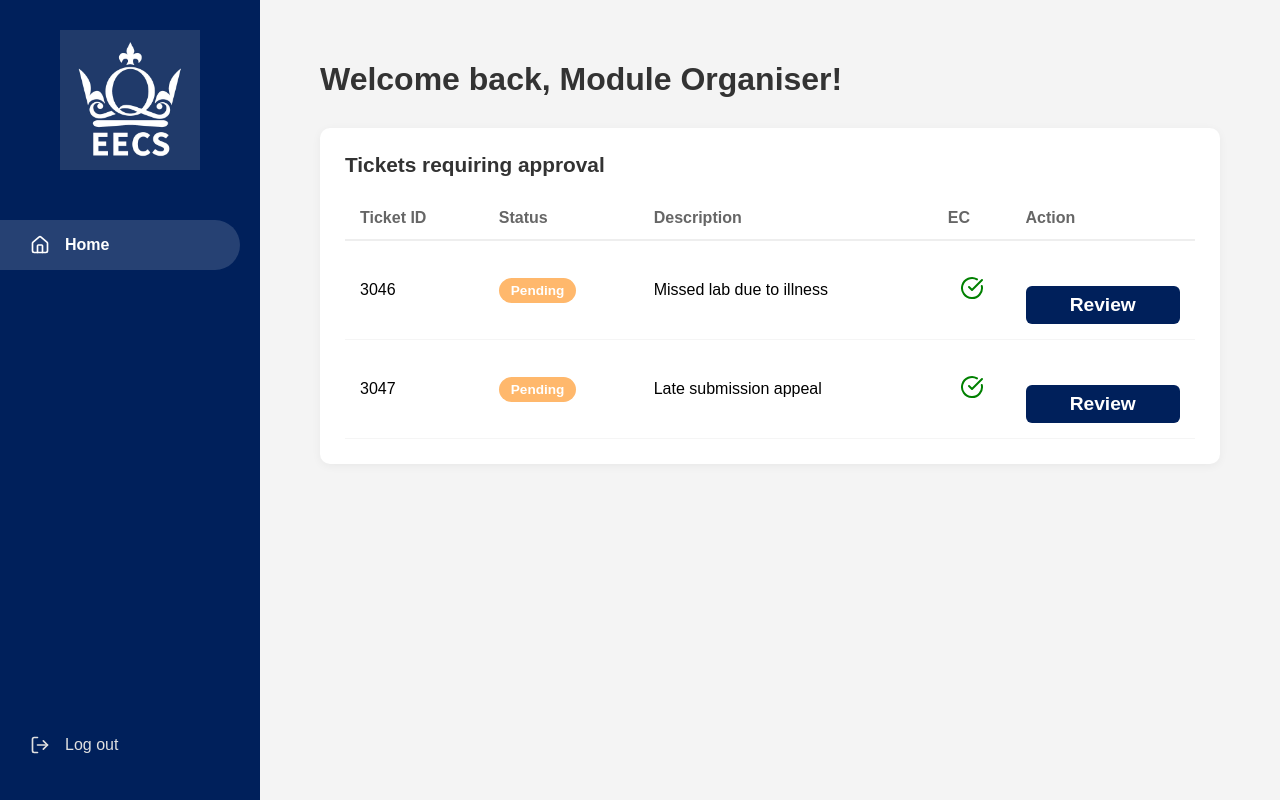
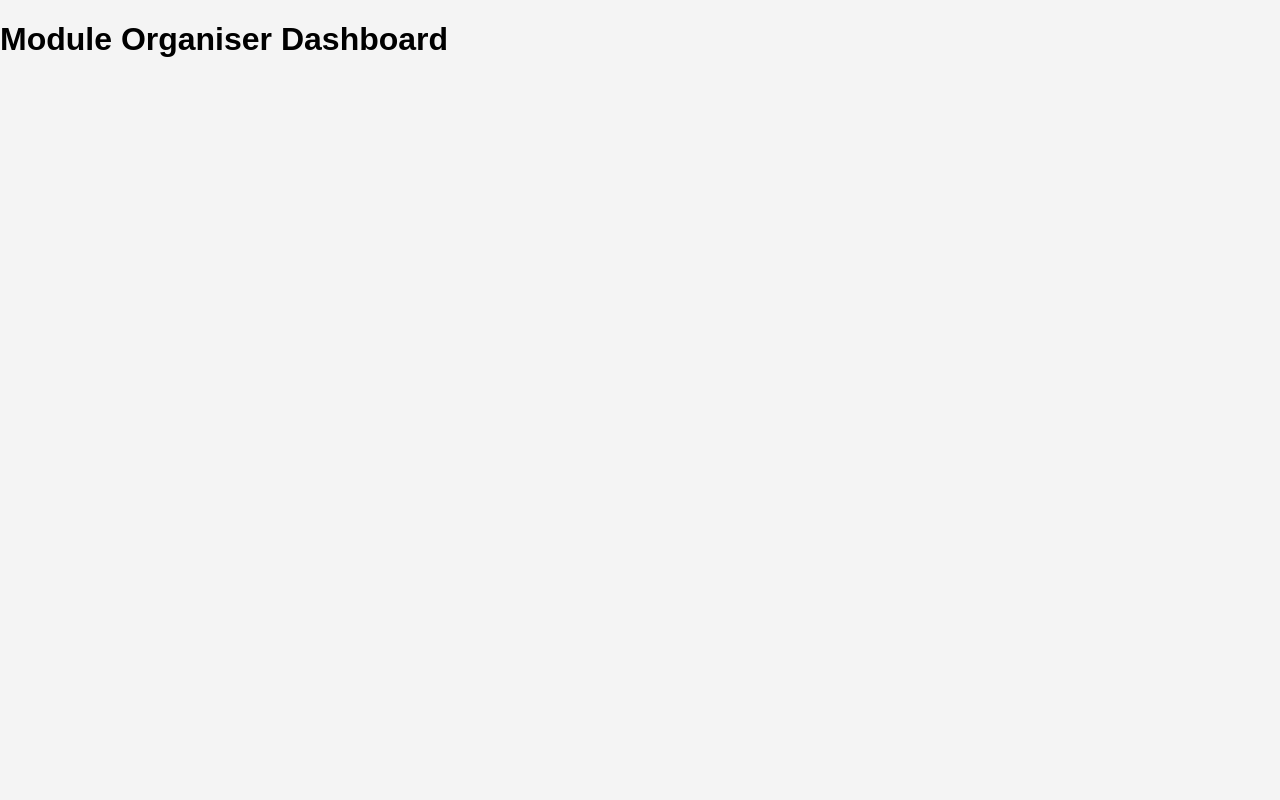
Before and after one commit to lloyd-a-alex/softenglogin, a React (Vite) app: page /module-organiser in a window 1280 px wide. Built offline with nearby package versions, Linux system fonts and the light colour scheme.

Commit message:
created base files for the module organiser dashboard. just a blank flex container for now

```diff
--- a/src/components/ModuleOrganiserDashboard.css
+++ b/src/components/ModuleOrganiserDashboard.css
@@ -1,30 +1,6 @@
-.mo-dashboard-container { display: flex; height: 100vh; background-color: #f4f4f4; font-family: Arial, sans-serif; }
-.mo-sidebar { width: 260px; background-color: #00205b; color: white; display: flex; flex-direction: column; }
-.mo-sidebar-brand { padding: 30px 20px; display: flex; justify-content: center; }
-.mo-sidebar-brand img { width: 140px; }
-.mo-nav-menu { flex: 1; padding-top: 20px; }
-.mo-nav-item { padding: 15px 20px 15px 30px; display: flex; align-items: center; gap: 15px; cursor: pointer; color: #e0e0e0; }
-.mo-nav-item:hover { color: white; background-color: rgba(255, 255, 255, 0.05); }
-.mo-nav-item.active { background-color: rgba(255, 255, 255, 0.15); color: white; border-radius: 0 25px 25px 0; margin-right: 20px; font-weight: bold; }
-.mo-bottom-nav { padding-bottom: 30px; }
-.mo-main-content { flex: 1; padding: 40px 60px; overflow-y: auto; }
-.mo-main-content h1 { font-size: 2rem; color: #333; margin-bottom: 30px; }
-.mo-table-section { background: white; padding: 25px; border-radius: 10px; box-shadow: 0 2px 10px rgba(0,0,0,0.05); }
-.mo-table-section h2 { margin-top: 0; margin-bottom: 20px; font-size: 1.3rem; color: #333; }
-.mo-tickets-table { width: 100%; border-collapse: collapse; text-align: left; }
-.mo-tickets-table th { padding: 12px 15px; border-bottom: 2px solid #eee; color: #666; font-weight: bold; }
-.mo-tickets-table td { padding: 15px; border-bottom: 1px solid #f5f5f5; vertical-align: middle; }
-.mo-badge.pending { background-color: #ffb86c; color: white; padding: 5px 12px; border-radius: 20px; font-size: 0.85rem; font-weight: bold; }
-.mo-ec-icon { text-align: center; }
-.mo-review-btn { background-color: #00205b; color: white; border: none; padding: 8px 16px; border-radius: 6px; cursor: pointer; font-weight: bold; transition: background 0.2s; }
-.mo-review-btn:hover { background-color: #00153b; }
-.mo-modal-overlay { position: fixed; top: 0; left: 0; width: 100%; height: 100%; background: rgba(0,0,0,0.5); display: flex; justify-content: center; align-items: center; z-index: 1000; }
-.mo-modal-content { background: white; padding: 30px; border-radius: 12px; width: 500px; box-shadow: 0 10px 25px rgba(0,0,0,0.2); }
-.mo-modal-content h2 { margin-top: 0; border-bottom: 2px solid #eee; padding-bottom: 15px; }
-.mo-modal-details p { margin: 10px 0; font-size: 1.1rem; }
-.mo-evidence-box { display: flex; align-items: center; gap: 10px; background: #f0f4f8; padding: 15px; border-radius: 8px; margin: 20px 0; color: #00205b; font-weight: bold; cursor: pointer; border: 1px dashed #c0d3e8; }
-.mo-modal-actions { display: flex; gap: 15px; margin-top: 25px; }
-.mo-modal-actions button { flex: 1; padding: 12px; border: none; border-radius: 6px; font-weight: bold; cursor: pointer; font-size: 1rem; }
-.mo-btn-approve { background: #28a745; color: white; }
-.mo-btn-reject { background: #dc3545; color: white; }
-.mo-btn-cancel { background: #e2e6ef; color: #333; }
+.mo-container {
+  min-height: 100vh;
+  background-color: #f4f4f4;
+  font-family: Arial, sans-serif;
+  display: flex;
+}
--- a/src/components/ModuleOrganiserDashboard.jsx
+++ b/src/components/ModuleOrganiserDashboard.jsx
@@ -1,76 +1,10 @@
-import React, { useState } from 'react';
-import { useNavigate } from 'react-router-dom';
-import { Home, Activity, Upload, Settings, LogOut, CheckCircle, XCircle, FileText } from 'lucide-react';
+import React from 'react';
 import './ModuleOrganiserDashboard.css';
-import qmulLogo from '../assets/qmul-logo.jpg';
 
 const ModuleOrganiserDashboard = () => {
-  const navigate = useNavigate();
-  const handleLogout = () => navigate('/login');
-
-  const [selectedTicket, setSelectedTicket] = useState(null);
-
-  const dummyTickets = [
-    { id: '3046', status: 'Pending', desc: 'Missed lab due to illness', ec: true },
-    { id: '3047', status: 'Pending', desc: 'Late submission appeal', ec: true }
-  ];
-
   return (
-    <div className="mo-dashboard-container">
-      <div className="mo-sidebar">
-        <div className="mo-sidebar-brand"><img src={qmulLogo} alt="QMUL Logo" /></div>
-        <div className="mo-nav-menu">
-          <div className="mo-nav-item active"><Home size={20} /><span>Home</span></div>
-        </div>
-        <div className="mo-bottom-nav">
-          <div className="mo-nav-item" onClick={handleLogout}><LogOut size={20} /><span>Log out</span></div>
-        </div>
-      </div>
-
-      <div className="mo-main-content">
-        <h1>Welcome back, Module Organiser!</h1>
-        <div className="mo-table-section">
-          <h2>Tickets requiring approval</h2>
-          <table className="mo-tickets-table">
-            <thead>
-              <tr>
-                <th>Ticket ID</th><th>Status</th><th>Description</th><th>EC</th><th>Action</th>
-              </tr>
-            </thead>
-            <tbody>
-              {dummyTickets.map((ticket, index) => (
-                <tr key={index}>
-                  <td>{ticket.id}</td>
-                  <td><span className="mo-badge pending">{ticket.status}</span></td>
-                  <td>{ticket.desc}</td>
-                  <td className="mo-ec-icon">{ticket.ec ? <CheckCircle color="green" /> : <XCircle color="red" />}</td>
-                  <td><button className="mo-review-btn" onClick={() => setSelectedTicket(ticket)}>Review</button></td>
-                </tr>
-              ))}
-            </tbody>
-          </table>
-        </div>
-      </div>
-
-      {selectedTicket && (
-        <div className="mo-modal-overlay">
-          <div className="mo-modal-content">
-            <h2>Review Ticket #{selectedTicket.id}</h2>
-            <div className="mo-modal-details">
-              <p><strong>Description:</strong> {selectedTicket.desc}</p>
-              <p><strong>Status:</strong> {selectedTicket.status}</p>
-              <div className="mo-evidence-box">
-                <FileText size={20} /> <span>Evidence_Medical_Note.pdf</span>
-              </div>
-            </div>
-            <div className="mo-modal-actions">
-              <button className="mo-btn-approve" onClick={() => setSelectedTicket(null)}>Approve</button>
-              <button className="mo-btn-reject" onClick={() => setSelectedTicket(null)}>Reject</button>
-              <button className="mo-btn-cancel" onClick={() => setSelectedTicket(null)}>Cancel</button>
-            </div>
-          </div>
-        </div>
-      )}
+    <div className="mo-container">
+      <h1>Module Organiser Dashboard</h1>
     </div>
   );
 };
```
